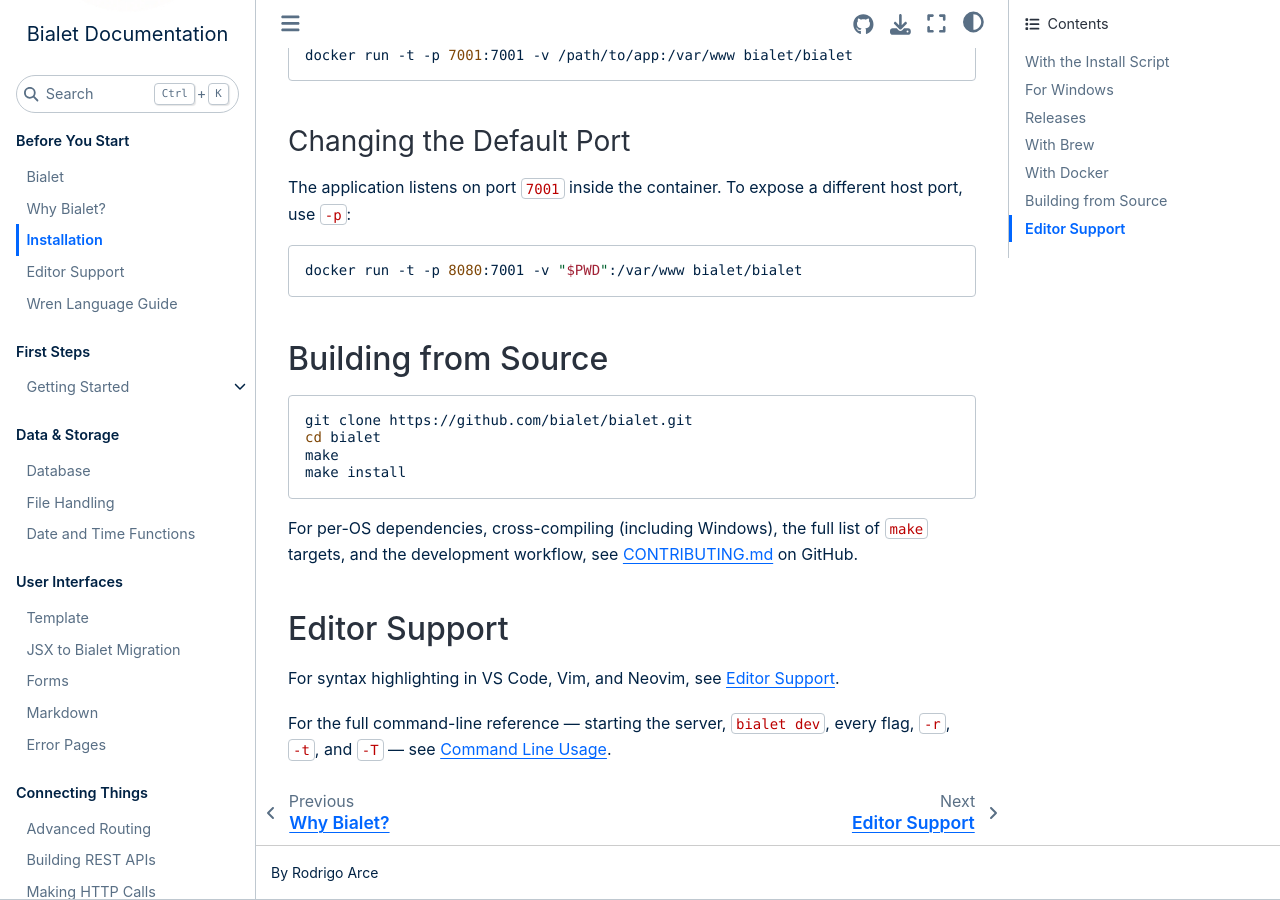
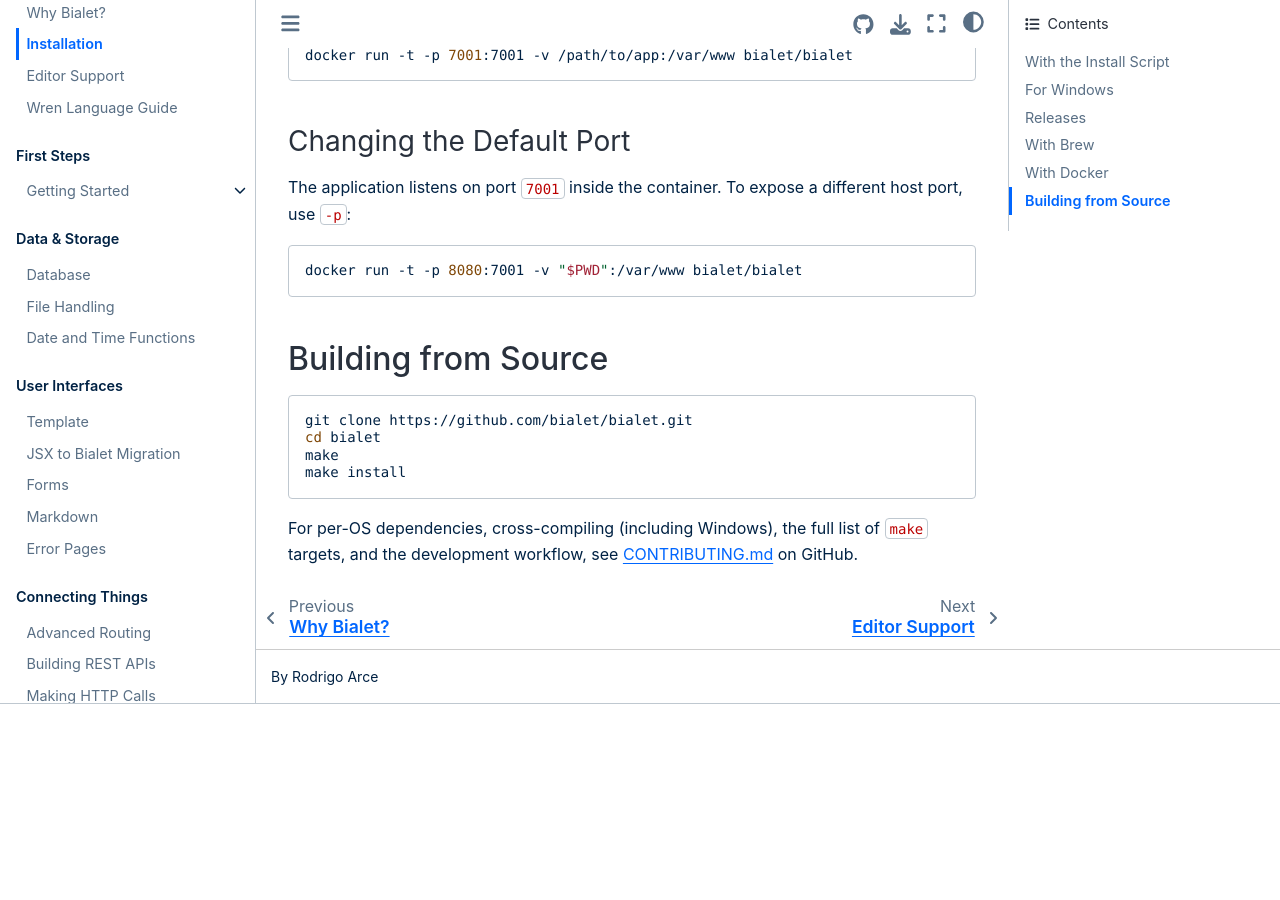
Before and after one commit to bialet/bialet, a Sphinx documentation site: the page built from docs/installation.md, in a window 1280 px wide and 900 px high, scrolled down 1902 px. Built offline with Sphinx 7.4.7 and the Sphinx Book theme 1.1.4, drawn with Linux system fonts in a browser that asks for light colours; the version number could not be read and is left out; after the commit the page ends 2606 px from its top, so only the background shows below that.

Commit message:
docs: remove editor support from installation page

```diff
--- a/docs/installation.md
+++ b/docs/installation.md
@@ -100,11 +100,3 @@
 of `make` targets, and the development workflow, see
 [CONTRIBUTING.md](https://github.com/bialet/bialet/blob/main/CONTRIBUTING.md)
 on GitHub.
-
-## Editor Support
-
-For syntax highlighting in VS Code, Vim, and Neovim, see
-[Editor Support](editor-support.md).
-
-For the full command-line reference — starting the server, `bialet dev`, every
-flag, `-r`, `-t`, and `-T` — see [Command Line Usage](usage.md).
```
